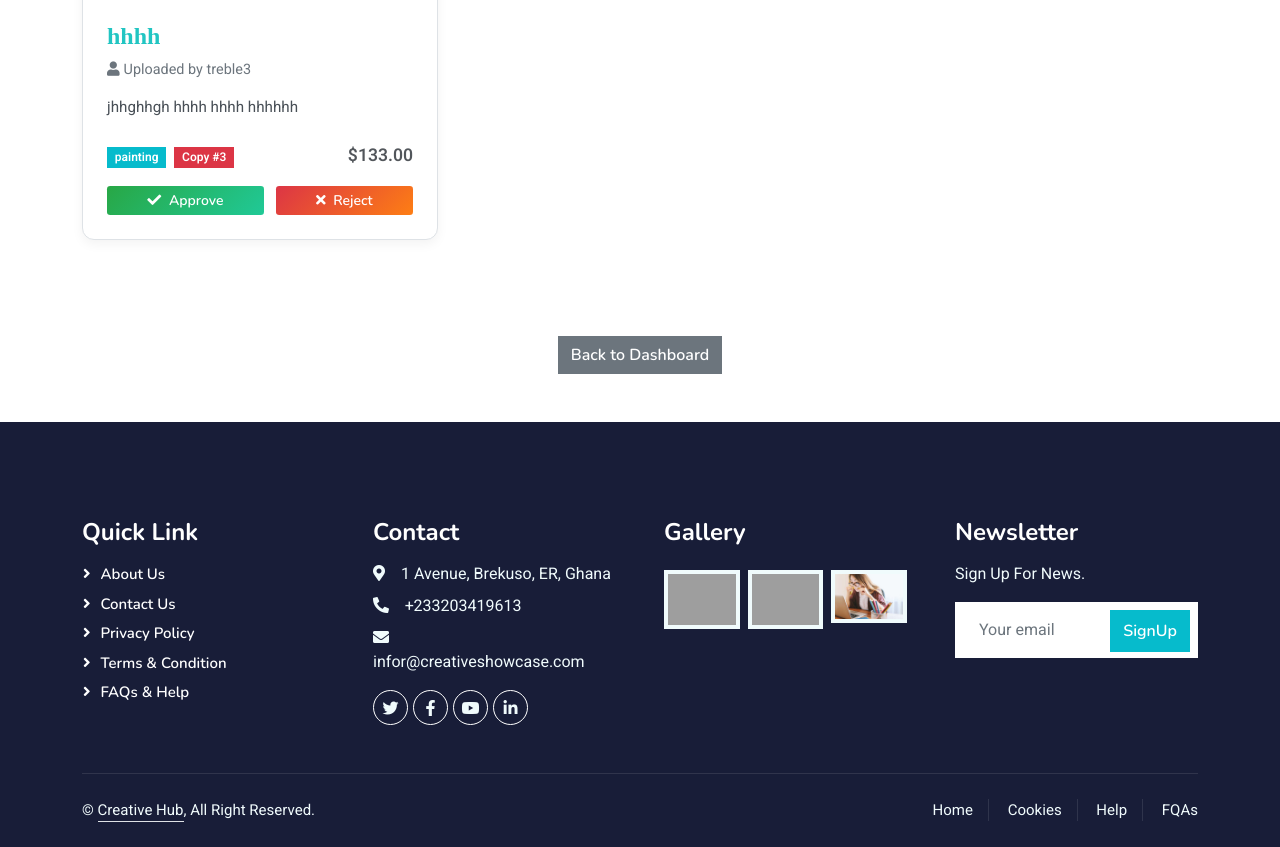
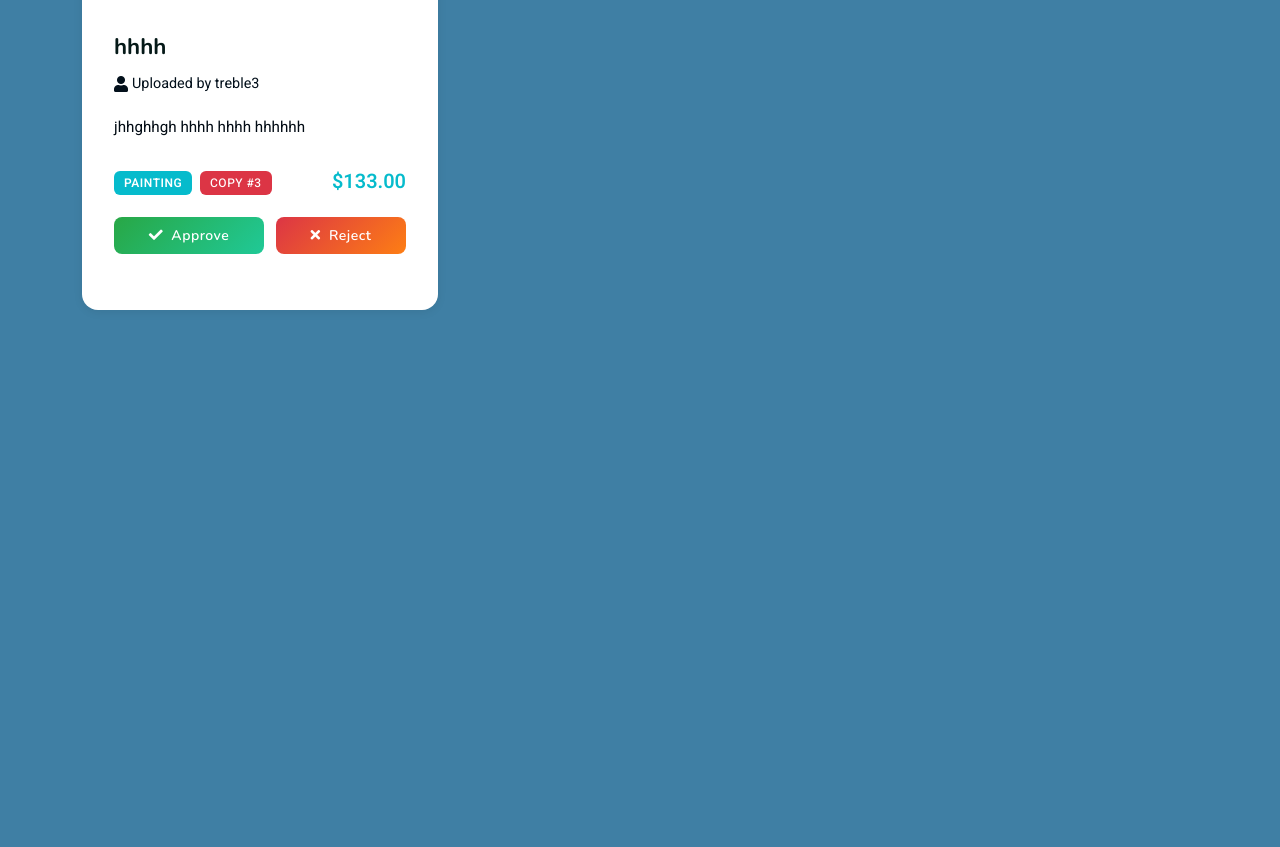
Before and after one commit to smuggerteey/final_capstone, a Flask app: page /admin/review in a window 1280 px wide. Shown: the part 496-1343 px from the top of the page. After the commit the page ends 806 px from the top, so only its background shows below. Run offline with Flask 3, Linux system fonts and the light colour scheme; a user stored in the database is signed in; data comes from the database, SQL or seed files in the repository; some libraries are stand-ins or nearby versions; grey boxes are pictures that could not be loaded.

Commit message:
Update admin_review.html

```diff
--- a/main/templates/admin_review.html
+++ b/main/templates/admin_review.html
@@ -32,42 +32,60 @@
 
     <style>
         :root {
-            --primary: #06BBCC;
+            --primary-color: #06BBCC;
             --secondary-color: #ff6584;
-            --dark-color: #21c5c2;
-            --light-color: #f8f9fa;
+            --dark-color: #051918;
+            --light-color: #f0f2f5;
+            --success-color: #28a745;
+            --danger-color: #dc3545;
+            --warning-color: #fd7e14;
+            --gray-color: #03101b;
+            --dark-gray: #010b15;
+            --bg-color: #3f7fa4;
+        }
+
+        body {
+            background-color: #3f7fa4;
+            font-family: 'Heebo', sans-serif;
+            color: #0b2a49;
         }
 
         .artwork-card {
-            transition: all 0.3s ease;
-            border: 1px solid #dee2e6;
-            border-radius: 12px;
+            transition: all 0.3s cubic-bezier(0.25, 0.8, 0.25, 1);
+            border: none;
+            border-radius: 16px;
             overflow: hidden;
             background: white;
-            box-shadow: 0 4px 12px rgba(0, 0, 0, 0.05);
+            box-shadow: 0 2px 10px rgba(0, 0, 0, 0.08);
+            margin-bottom: 24px;
         }
 
         .artwork-card:hover {
-            transform: translateY(-5px);
-            box-shadow: 0 10px 25px rgba(0,0,0,0.1);
+            transform: translateY(-8px);
+            box-shadow: 0 15px 30px rgba(0,0,0,0.12);
         }
 
         .artwork-media-container {
-            height: 220px;
+            height: 250px;
             width: 100%;
             position: relative;
             overflow: hidden;
-            background-color: #f8f9fa;
+            background: linear-gradient(135deg, #f5f7fa 0%, #e4e8ed 100%);
             display: flex;
             align-items: center;
             justify-content: center;
+            border-bottom: 1px solid rgba(0,0,0,0.05);
         }
 
         .artwork-media-img {
             height: 100%;
             width: 100%;
             object-fit: contain;
-            background-color: #f8f9fa;
+            transition: transform 0.3s ease;
+        }
+
+        .artwork-card:hover .artwork-media-img {
+            transform: scale(1.03);
         }
 
         .artwork-media-video {
@@ -78,101 +96,225 @@
 
         .artwork-media-audio {
             width: 100%;
-            padding: 20px;
+            padding: 30px;
+            background-color: #f8f9fa;
+            border-radius: 8px;
         }
 
         .badge-secondhand {
-            background-color: #6c757d;
+            background-color: var(--gray-color);
             color: white;
+            font-weight: 500;
+            letter-spacing: 0.5px;
         }
 
         .badge-duplicate {
-            background-color: #dc3545;
+            background-color: var(--danger-color);
             color: white;
+            font-weight: 500;
+            letter-spacing: 0.5px;
         }
 
         .action-buttons {
             display: flex;
             gap: 12px;
-            margin-top: 15px;
+            margin-top: 20px;
         }
 
         .empty-state {
             text-align: center;
-            padding: 3rem;
-            background-color: #f8f9fa;
-            border-radius: 12px;
-            box-shadow: 0 4px 12px rgba(0, 0, 0, 0.05);
+            padding: 4rem;
+            background-color: white;
+            border-radius: 16px;
+            box-shadow: 0 4px 20px rgba(0, 0, 0, 0.05);
+            border: 1px dashed rgba(0,0,0,0.1);
+            margin: 2rem auto;
+            max-width: 600px;
         }
 
         .empty-state i {
-            font-size: 4rem;
+            font-size: 5rem;
             color: var(--primary-color);
-            margin-bottom: 1.5rem;
+            margin-bottom: 2rem;
+            opacity: 0.7;
         }
 
         .btn-approve {
-            background: linear-gradient(135deg, #28a745, #20c997);
+            background: linear-gradient(135deg, var(--success-color), #20c997);
             border: none;
             color: white;
+            font-weight: 600;
+            letter-spacing: 0.5px;
+            padding: 8px 16px;
+            border-radius: 8px;
+            transition: all 0.3s ease;
+        }
+
+        .btn-approve:hover {
+            transform: translateY(-2px);
+            box-shadow: 0 5px 15px rgba(40, 167, 69, 0.3);
         }
 
         .btn-reject {
-            background: linear-gradient(135deg, #dc3545, #fd7e14);
+            background: linear-gradient(135deg, var(--danger-color), var(--warning-color));
             border: none;
             color: white;
+            font-weight: 600;
+            letter-spacing: 0.5px;
+            padding: 8px 16px;
+            border-radius: 8px;
+            transition: all 0.3s ease;
+        }
+
+        .btn-reject:hover {
+            transform: translateY(-2px);
+            box-shadow: 0 5px 15px rgba(220, 53, 69, 0.3);
         }
 
         .artwork-details {
-            padding: 1.5rem;
+            padding: 2rem;
         }
 
         .artwork-title {
-            font-family: 'Playfair Display', serif;
+            font-family: 'Nunito', sans-serif;
             color: var(--dark-color);
-            margin-bottom: 0.5rem;
+            margin-bottom: 0.75rem;
+            font-weight: 700;
+            font-size: 1.4rem;
+            line-height: 1.3;
         }
 
         .artwork-owner {
-            color: #6c757d;
+            color: var(--gray-color);
             font-size: 0.9rem;
-            margin-bottom: 1rem;
+            margin-bottom: 1.25rem;
+            display: flex;
+            align-items: center;
+        }
+
+        .artwork-owner i {
+            margin-right: 8px;
+            font-size: 1rem;
         }
 
         .artwork-description {
-            color: #495057;
-            margin-bottom: 1.5rem;
+            color: #020b14;
+            margin-bottom: 1.75rem;
             font-size: 0.95rem;
+            line-height: 1.6;
         }
 
         .price-tag {
             font-weight: 700;
             color: var(--primary-color);
-            font-size: 1.1rem;
+            font-size: 1.25rem;
         }
 
         h1 {
-            font-family: 'Playfair Display', serif;
-            font-weight: 700;
-            color: var(--dark-color);
+            font-family: 'Nunito', sans-serif;
+            font-weight: 800;
+            color: #01111a;
             position: relative;
             display: inline-block;
+            font-size: 2.5rem;
+            margin-bottom: 1.5rem;
         }
 
         h1:after {
             content: '';
             position: absolute;
-            width: 60%;
-            height: 4px;
+            width: 80px;
+            height: 5px;
             background: linear-gradient(90deg, var(--primary-color), var(--secondary-color));
-            bottom: -10px;
-            left: 20%;
-            border-radius: 2px;
+            bottom: -15px;
+            left: 50%;
+            transform: translateX(-50%);
+            border-radius: 3px;
+        }
+
+        .lead {
+            font-size: 1.25rem;
+            color: #031825;
+            max-width: 700px;
+            margin: 0 auto 3rem;
         }
 
         .media-placeholder {
-            font-size: 3rem;
-            color: #6c757d;
+            font-size: 4rem;
+            color: rgb(3, 18, 32);
+        }
+
+        .alert-notification {
+            position: fixed;
+            top: 30px;
+            left: 50%;
+            transform: translateX(-50%);
+            z-index: 1100;
+            min-width: 300px;
+            box-shadow: 0 5px 20px rgba(0,0,0,0.15);
+            border: none;
+            border-radius: 10px;
+            padding: 15px 20px;
+            display: flex;
+            align-items: center;
+            animation: slideDown 0.5s ease forwards;
+        }
+
+        @keyframes slideDown {
+            0% { opacity: 0; transform: translate(-50%, -50px); }
+            100% { opacity: 1; transform: translate(-50%, 0); }
+        }
+
+        .alert-notification i {
+            font-size: 1.5rem;
+            margin-right: 12px;
+        }
+
+        .dashboard-btn {
+            padding: 10px 25px;
+            border-radius: 8px;
+            font-weight: 600;
+            transition: all 0.3s ease;
+            background-color: var(--dark-gray);
+            border: none;
+        }
+
+        .dashboard-btn:hover {
+            background-color: #23272b;
+            transform: translateY(-2px);
+            box-shadow: 0 5px 15px rgba(0,0,0,0.1);
+        }
+
+        .container-xxl.py-5 {
+            background-color: var(--bg-color);
+            padding-top: 4rem !important;
+            padding-bottom: 6rem !important;
+        }
+
+        .badge {
+            padding: 6px 10px;
+            border-radius: 6px;
+            font-size: 0.75rem;
+            text-transform: uppercase;
+            letter-spacing: 0.5px;
+        }
+
+        @media (max-width: 768px) {
+            h1 {
+                font-size: 2rem;
+            }
+
+            .lead {
+                font-size: 1.1rem;
+            }
+
+            .artwork-media-container {
+                height: 200px;
+            }
+
+            .artwork-details {
+                padding: 1.5rem;
+            }
         }
     </style>
 </head>
@@ -186,31 +328,38 @@
     </div>
     <!-- Spinner End -->
 
-    <!-- Navbar Start -->
-    <nav class="navbar navbar-expand-lg bg-white navbar-light shadow sticky-top p-0">
-        <a href="" class="navbar-brand d-flex align-items-center px-4 px-lg-5">
-            <h2 class="m-0 text-primary"><i class="fa fa-book me-3"></i>Creative Showcase</h2>
-        </a>
-        <button type="button" class="navbar-toggler me-4" data-bs-toggle="collapse" data-bs-target="#navbarCollapse">
-            <span class="navbar-toggler-icon"></span>
-        </button>
-        <div class="collapse navbar-collapse" id="navbarCollapse">
-            <div class="navbar-nav ms-auto p-4 p-lg-0">
-
-                <div class="nav-item dropdown">
-                                                        </div>
-                </div>
-                          </div>
-            <!-- Add an ID to the Join Now button -->
-                   </div>
-    </nav>
+<!-- Floating Back Button (Horizontally Ovular) -->
+<a href="javascript:void(0);"
+   onclick="window.history.back();"
+   class="floating-back-btn"
+   style="position: absolute;
+          top: 15px;
+          left: 35px;
+          background-color: #d9e3e4;
+          color: rgb(67, 210, 210);
+          border-radius: 50px;
+          padding: 8px 20px;
+          box-shadow: 0 4px 8px rgba(0, 0, 0, 0.2);
+          text-decoration: none;
+          font-size: 16px;
+          transition: all 0.3s;
+          display: inline-flex;
+          align-items: center;
+          justify-content: center;
+          width: auto;
+          min-width: 40px;
+          height: 40px;
+          cursor: pointer;">
+    <i class="fas fa-arrow-left" style="margin-right: 8px;"></i>
+    <span style="white-space: nowrap;"></span>
+</a>
 
     <!-- Admin Review Section -->
     <div class="container-xxl py-5">
         <div class="container">
             <div class="text-center wow fadeInUp" data-wow-delay="0.1s">
                 <h1 class="mb-4">Artwork Review</h1>
-                <p class="lead text-muted mb-5">Approve or reject pending artwork submissions</p>
+                <p class="lead" style="color: rgb(0, 9, 9); margin-bottom: 5rem;">Approve or reject pending artwork submissions</p>
             </div>
 
             <div class="row g-4" id="artworkList">
@@ -223,82 +372,6 @@
             </div>
         </div>
     </div>
-
-                <!-- Back to Dashboard -->
-                <div class="text-center mt-5">
-                    <a href="{{ url_for('admindashboard') }}"
-                       class="btn btn-secondary dashboard-btn">
-                        Back to Dashboard
-                    </a>
-                </div>
-
-           <!-- Footer Start -->
-           <div id="footer" class="container-fluid bg-dark text-light footer pt-5 mt-5 wow fadeIn" data-wow-delay="0.1s">
-            <div class="container py-5">
-                <div class="row g-5">
-                    <div class="col-lg-3 col-md-6">
-                        <h4 class="text-white mb-3">Quick Link</h4>
-                        <a class="btn btn-link" href="#about">About Us</a>
-                        <a class="btn btn-link" href="#footer">Contact Us</a>
-                        <a class="btn btn-link" href="">Privacy Policy</a>
-                        <a class="btn btn-link" href="">Terms & Condition</a>
-                        <a class="btn btn-link" href="">FAQs & Help</a>
-                    </div>
-                    <div class="col-lg-3 col-md-6">
-                        <h4 class="text-white mb-3">Contact</h4>
-                        <p class="mb-2"><i class="fa fa-map-marker-alt me-3"></i>1 Avenue, Brekuso, ER, Ghana</p>
-                        <p class="mb-2"><i class="fa fa-phone-alt me-3"></i>+233203419613</p>
-                        <p class="mb-2"><i class="fa fa-envelope me-3"></i>infor@creativeshowcase.com</p>
-                        <div class="d-flex pt-2">
-                            <a class="btn btn-outline-light btn-social" href=""><i class="fab fa-twitter"></i></a>
-                            <a class="btn btn-outline-light btn-social" href=""><i class="fab fa-facebook-f"></i></a>
-                            <a class="btn btn-outline-light btn-social" href=""><i class="fab fa-youtube"></i></a>
-                            <a class="btn btn-outline-light btn-social" href=""><i class="fab fa-linkedin-in"></i></a>
-                        </div>
-                    </div>
-                    <div class="col-lg-3 col-md-6">
-                        <h4 class="text-white mb-3">Gallery</h4>
-                        <div class="row g-2 pt-2">
-                            <div class="col-4">
-                                <img class="img-fluid bg-light p-1" src="{{ url_for('static', filename='img/course-1.jpg') }}" alt="">
-                            </div>
-                            <div class="col-4">
-                                <img class="img-fluid bg-light p-1" src="{{ url_for('static', filename='img/course-2.jpg') }}" alt="">
-                            </div>
-                            <div class="col-4">
-                                <img class="img-fluid bg-light p-1" src="{{ url_for('static', filename='img/course-3.jpg') }}" alt="">
-                            </div>
-                        </div>
-                    </div>
-                    <div class="col-lg-3 col-md-6">
-                        <h4 class="text-white mb-3">Newsletter</h4>
-                        <p>Sign Up For News.</p>
-                        <div class="position-relative mx-auto" style="max-width: 400px;">
-                            <input class="form-control border-0 w-100 py-3 ps-4 pe-5" type="text" placeholder="Your email">
-                            <button type="button" class="btn btn-primary py-2 position-absolute top-0 end-0 mt-2 me-2">SignUp</button>
-                        </div>
-                    </div>
-                </div>
-            </div>
-            <div class="container">
-                <div class="copyright">
-                    <div class="row">
-                        <div class="col-md-6 text-center text-md-start mb-3 mb-md-0">
-                            &copy; <a class="border-bottom" href="#">Creative Hub</a>, All Right Reserved.
-                        </div>
-                        <div class="col-md-6 text-center text-md-end">
-                            <div class="footer-menu">
-                                <a href="#home">Home</a>
-                                <a href="">Cookies</a>
-                                <a href="">Help</a>
-                                <a href="">FQAs</a>
-                            </div>
-                        </div>
-                    </div>
-                </div>
-            </div>
-        </div>
-        <!-- Footer End -->
 
     <!-- JavaScript Libraries -->
     <script src="https://code.jquery.com/jquery-3.4.1.min.js"></script>
@@ -445,21 +518,26 @@
 
             function showFeedback(message, type) {
                 const alert = document.createElement('div');
-                alert.className = `alert alert-${type} alert-dismissible fade show position-fixed top-20 start-50 translate-middle-x`;
-                alert.style.zIndex = '1100';
-                alert.role = 'alert';
+                alert.className = `alert-notification alert alert-${type}`;
                 alert.innerHTML = `
                     <i class="fas fa-${type === 'success' ? 'check-circle' : 'exclamation-triangle'} me-2"></i>
                     ${message}
-                    <button type="button" class="btn-close" data-bs-dismiss="alert" aria-label="Close"></button>
+                    <button type="button" class="btn-close ms-auto" data-bs-dismiss="alert" aria-label="Close"></button>
                 `;
 
                 document.body.appendChild(alert);
 
+                // Auto-dismiss after 5 seconds
                 setTimeout(() => {
-                    alert.classList.remove('show');
+                    alert.classList.add('fade');
                     setTimeout(() => alert.remove(), 150);
                 }, 5000);
+
+                // Manual dismiss
+                alert.querySelector('.btn-close').addEventListener('click', () => {
+                    alert.classList.add('fade');
+                    setTimeout(() => alert.remove(), 150);
+                });
             }
         });
 
```
